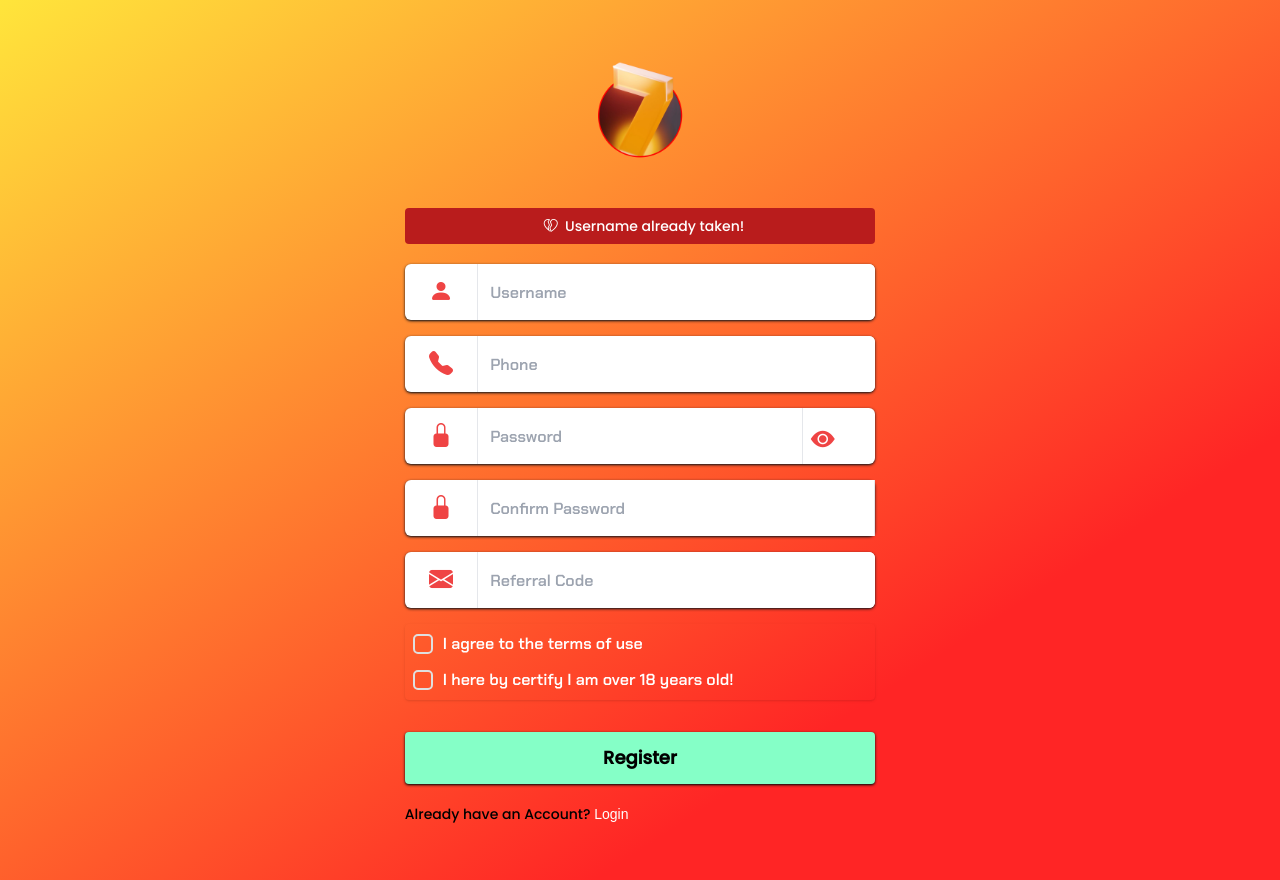
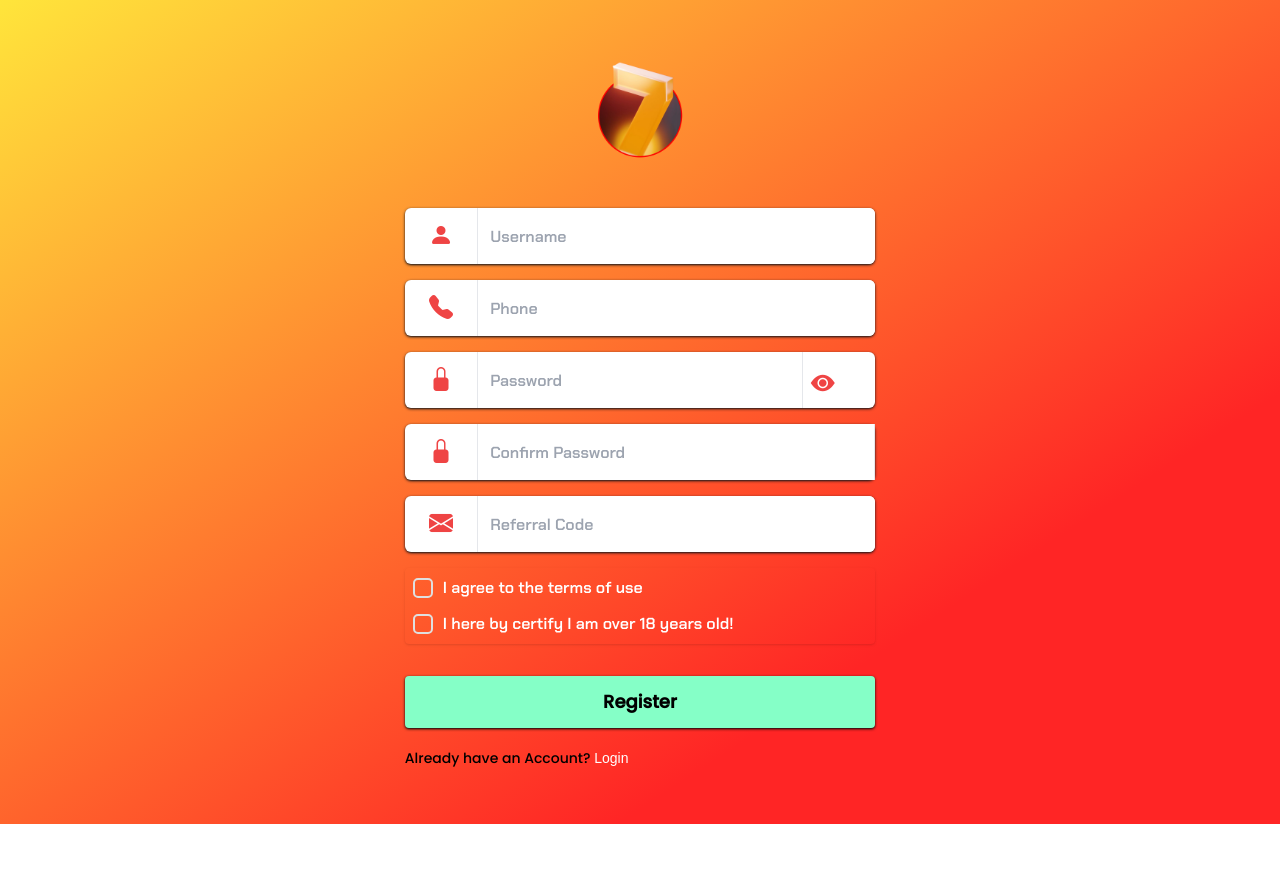
Before and after one commit to kid-us/Zusebingo-React, a React (Vite) app: page /register in a window 1280 px wide. After the commit the page ends 824 px from the top, so only its background shows below. Built offline with nearby package versions, Linux system fonts and the light colour scheme; no server answers; the HTML template or start-up script is replaced by a standard one.

Commit message:
Register

```diff
--- a/src/components/Pages/Register.tsx
+++ b/src/components/Pages/Register.tsx
@@ -96,7 +96,7 @@ const Register = () => {
             <img src={logo} alt="Logo" className="w-28" />
           </div>
           <form className="mt-10" onSubmit={handleSubmit(onSubmit)}>
-            {!usernameError && (
+            {usernameError && (
               <p className="text-sm text-white mb-5 bg-red-700 rounded ps-2 py-2 text-center bi-heartbreak font-poppins">
                 &nbsp; Username already taken!
               </p>
```
